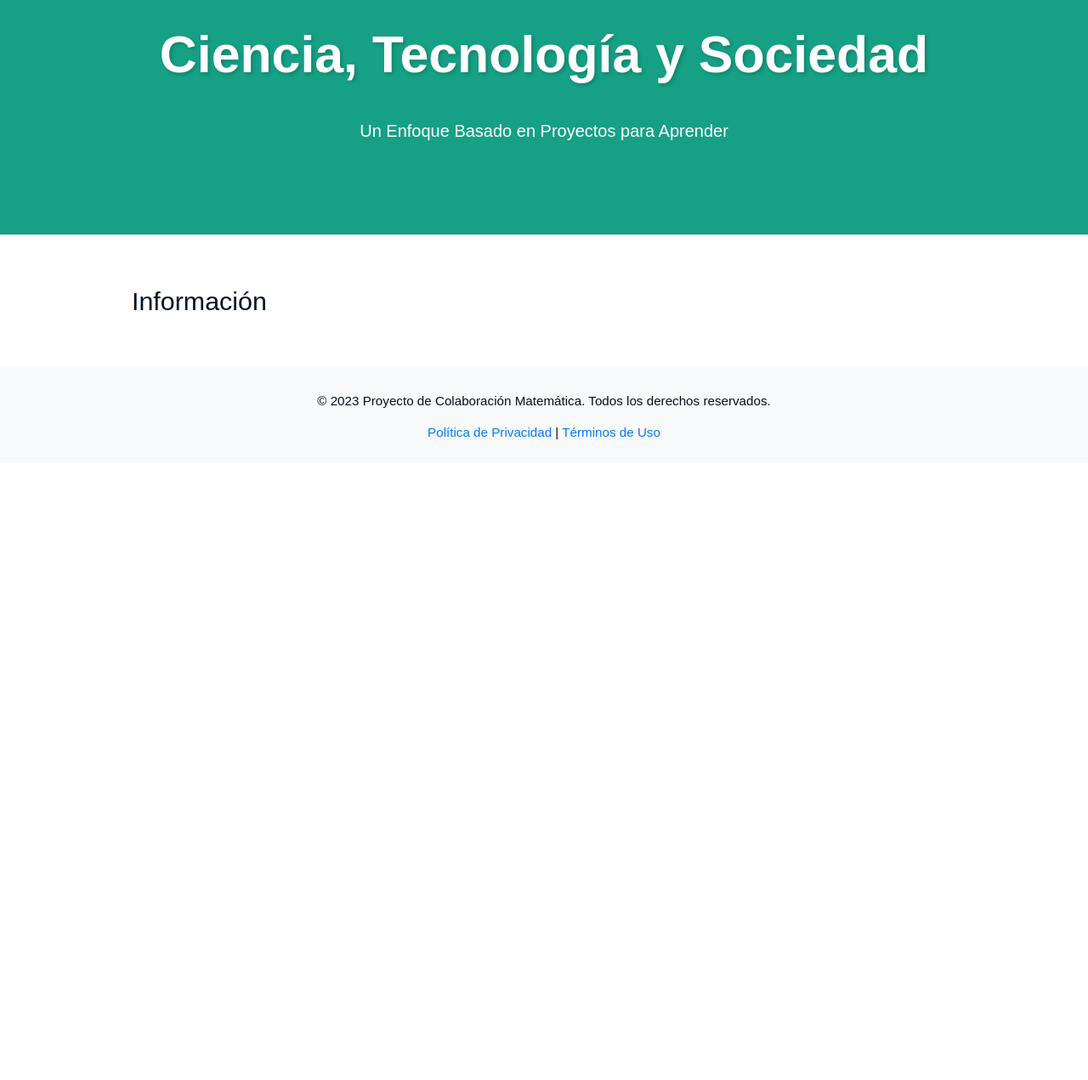
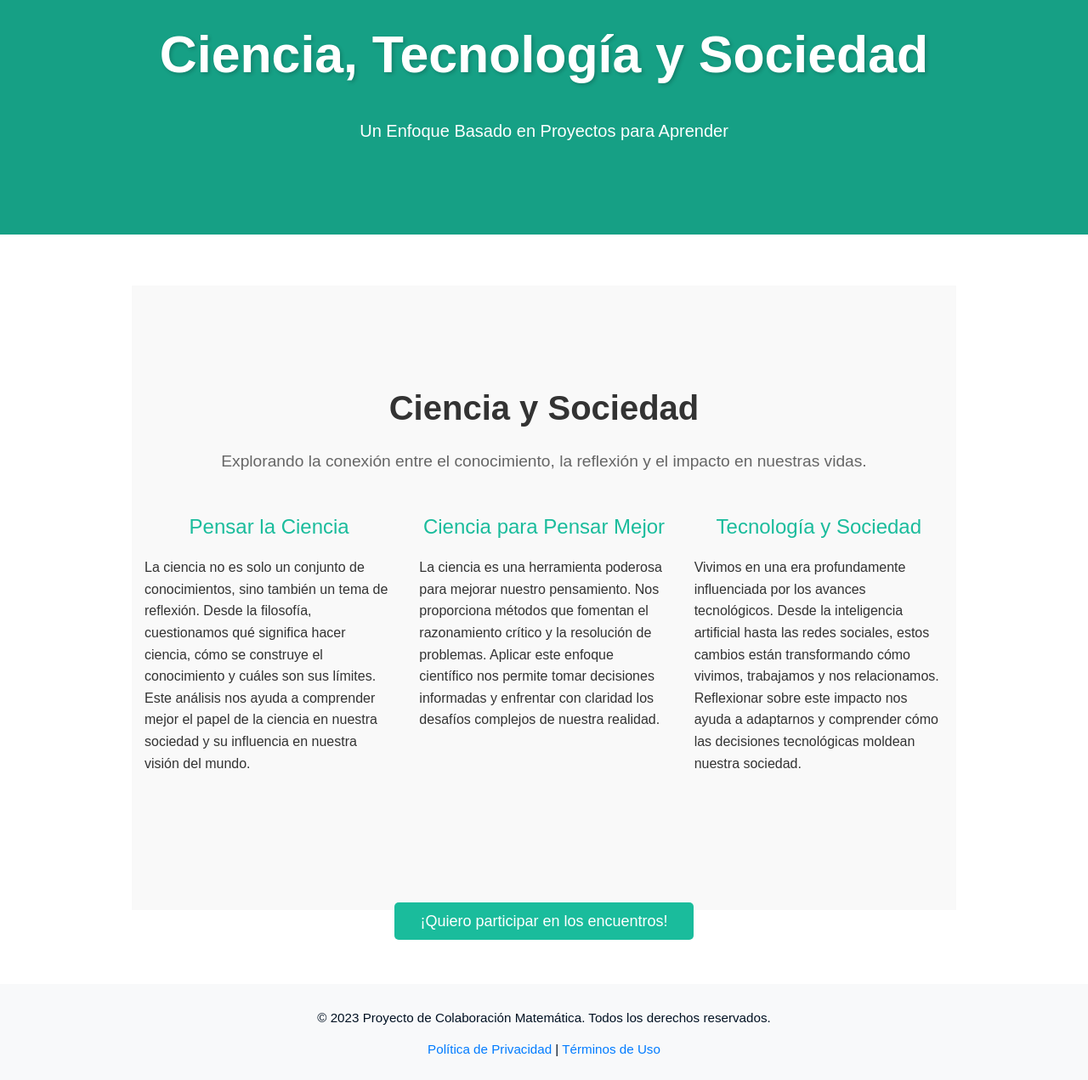
Before and after one commit to MathUPTC/MathApp, a Flask app: page /ciencia_y_sociedad in a window 1280 px wide. Shown: the part 56-1327 px from the top of the page at 85% size. Before the commit the page ends 573 px from the top, so only its background shows below. Run offline with Flask 3, Linux system fonts and the light colour scheme; some libraries are stand-ins or nearby versions.

Commit message:
arreglos texto general ciencia y sociedad

```diff
--- a/app/static/css/style.css
+++ b/app/static/css/style.css
@@ -254,3 +254,64 @@ ol li {
 html {
     scroll-behavior: smooth;
 }
+
+
+
+
+/* Estilo general para la sección Ciencia y Sociedad */
+#ciencia-sociedad {
+    background-color: #f9f9f9;
+    padding: 60px 0;
+}
+
+#ciencia-sociedad h2 {
+    font-size: 2.5rem;
+    font-weight: 600;
+    color: #333;
+}
+
+#ciencia-sociedad p {
+    font-size: 1.2rem;
+    color: #666;
+    line-height: 1.6;
+}
+
+#ciencia-sociedad .row {
+    margin-top: 40px;
+}
+
+#ciencia-sociedad .col-md-4 {
+    margin-bottom: 30px;
+}
+
+#ciencia-sociedad h4 {
+    font-size: 1.5rem;
+    font-weight: 500;
+    color: #1abc9c;
+    margin-bottom: 20px;
+}
+
+#ciencia-sociedad .col-md-4 p {
+    font-size: 1rem;
+    color: #333;
+}
+
+.text-center {
+    text-align: center;
+}
+
+
+
+.btn-participar {
+    background-color: #1abc9c;
+    color: white;
+    font-size: 18px;
+    padding: 12px 30px;
+    text-decoration: none;
+    border-radius: 5px;
+    transition: background-color 0.3s ease;
+}
+
+.btn-participar:hover {
+    background-color: #16a085;
+}
--- a/app/templates/sociedad.html
+++ b/app/templates/sociedad.html
@@ -5,11 +5,33 @@
 {% block content %}
 
 
+<section id="ciencia-sociedad" class="mt-5">
+    <div class="container">
+        <h2 class="text-center mb-4">Ciencia y Sociedad</h2>
+        <p class="text-center mb-5">Explorando la conexión entre el conocimiento, la reflexión y el impacto en nuestras vidas.</p>
 
+        <div class="row">
+            <div class="col-md-4">
+                <h4 class="text-center">Pensar la Ciencia</h4>
+                <p>La ciencia no es solo un conjunto de conocimientos, sino también un tema de reflexión. Desde la filosofía, cuestionamos qué significa hacer ciencia, cómo se construye el conocimiento y cuáles son sus límites. Este análisis nos ayuda a comprender mejor el papel de la ciencia en nuestra sociedad y su influencia en nuestra visión del mundo.</p>
+            </div>
+            <div class="col-md-4">
+                <h4 class="text-center">Ciencia para Pensar Mejor</h4>
+                <p>La ciencia es una herramienta poderosa para mejorar nuestro pensamiento. Nos proporciona métodos que fomentan el razonamiento crítico y la resolución de problemas. Aplicar este enfoque científico nos permite tomar decisiones informadas y enfrentar con claridad los desafíos complejos de nuestra realidad.</p>
+            </div>
+            <div class="col-md-4">
+                <h4 class="text-center">Tecnología y Sociedad</h4>
+                <p>Vivimos en una era profundamente influenciada por los avances tecnológicos. Desde la inteligencia artificial hasta las redes sociales, estos cambios están transformando cómo vivimos, trabajamos y nos relacionamos. Reflexionar sobre este impacto nos ayuda a adaptarnos y comprender cómo las decisiones tecnológicas moldean nuestra sociedad.</p>
+            </div>
+        </div>
+    </div>
+</section>
 
-
-<h1 class="page-title">Información</h1>
-
+<div class="text-center mb-4">
+    <a href="https://docs.google.com/forms/d/1LIzOdevCJZ1uhrQoZ8IAadY7kOrF_Zq9s-lMq8SSDf8/edit" class="btn-participar">
+        ¡Quiero participar en los encuentros!
+    </a>
+</div>
 
 
 
```
